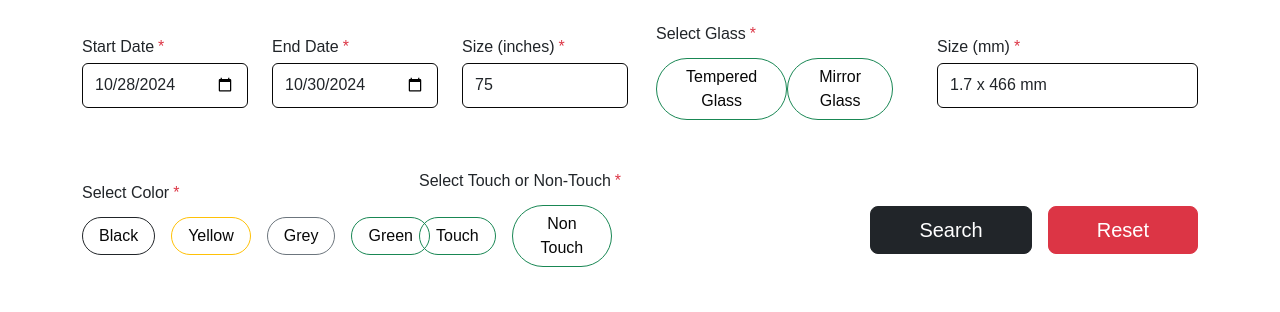
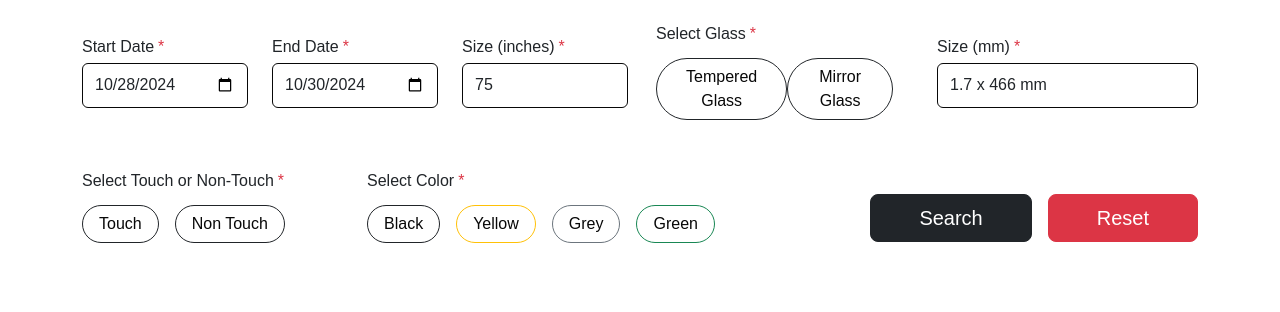
Before and after one commit to singhashwani003/citylight, a plain HTML site: page sale.html in a window 1280 px wide. Shown: the part 261-573 px from the top of the page. Drawn offline with nearby package versions, Linux system fonts and the light colour scheme; a web font is replaced by a local one.

Commit message:
today update

```diff
--- a/sale.html
+++ b/sale.html
@@ -34,10 +34,10 @@
               <a class="nav-link ps-0" href="./index.html">Home</a>
             </li>
             <li class="nav-item">
-              <a class="nav-link" href="./rent.html">Rent</a>
+              <a class="nav-link active" href="./rent.html">Sale</a>
             </li>
             <li class="nav-item">
-              <a class="nav-link active" href="./sale.html">Sale</a>
+              <a class="nav-link" href="./sale.html">Sale</a>
             </li>
             <!-- <li class="nav-item">
               <a class="nav-link" href="./contact.html">Contact Us</a>
@@ -118,12 +118,12 @@
                 <label class="mr-sm-2 selection text-dark mb-2 pb-1">Select Glass<span class="text-danger ps-1">*</span></label>
                 <div class="d-flex align-items-center justify-content-between pb-4">
                     <div class=" ">
-                        <input type="checkbox" class="btn-check" name="options" id="option3" autocomplete="off">
-                        <label class="btn btn-outline-success rounded-pill font-weight-medium px-3" for="option3">Tempered Glass</label>
+                        <input type="radio" class="btn-check" name="options3" id="option3" autocomplete="off">
+                        <label class="btn btn-outline-dark rounded-pill font-weight-medium px-3" for="option3">Tempered Glass</label>
                     </div>
                     <div class="pe-3">
-                        <input type="checkbox" class="btn-check" name="options" id="option4" autocomplete="off">
-                        <label class="btn btn-outline-success rounded-pill font-weight-medium px-3" for="option4">Mirror Glass</label>
+                        <input type="radio" class="btn-check" name="options3" id="option4" autocomplete="off">
+                        <label class="btn btn-outline-dark rounded-pill font-weight-medium px-3" for="option4">Mirror Glass</label>
                     </div>
                 </div>
             </div>
@@ -144,36 +144,37 @@
                 </form>
             </div>
             <div class="col-lg-3 col-sm-12">
+                <label class="mr-sm-2 selection text-dark mb-2 pb-1">Select Touch or Non-Touch<span class="text-danger ps-1">*</span></label>
+                <div class="d-flex align-items-center justify-content-start pb-4">
+                    <div class="pe-3">
+                        <input type="radio" class="btn-check" name="options1" id="option1" autocomplete="off">
+                        <label class="btn btn-outline-dark rounded-pill font-weight-medium px-3" for="option1">Touch</label>
+                    </div>
+                    <div class="pe-3">
+                        <input type="radio" class="btn-check" name="options1" id="option2" autocomplete="off">
+                        <label class="btn btn-outline-dark rounded-pill font-weight-medium px-3" for="option2">Non Touch</label>
+                    </div>
+                </div>
+            </div>
+            <div class="col-lg-3 col-sm-12">
                 <label class="mr-sm-2 selection text-dark mb-2 pb-1">Select Color<span class="text-danger ps-1">*</span></label>
                 <div class="d-flex align-items-center pb-4 justify-content-start">
                     <div class="pe-3">
-                        <input type="checkbox" class="btn-check" name="options" id="option5" autocomplete="off">
+                        <input type="radio" class="btn-check" name="options" id="option5" autocomplete="off">
                         <label class="btn btn-outline-dark rounded-pill font-weight-medium px-3" for="option5">Black</label>
                     </div>
                     <div class="pe-3">
-                        <input type="checkbox" class="btn-check" name="options" id="option6" autocomplete="off">
+                        <input type="radio" class="btn-check" name="options" id="option6" autocomplete="off">
                         <label class="btn btn-outline-warning rounded-pill font-weight-medium px-3" for="option6">Yellow</label>
                     </div>
                     <div class="pe-3">
-                        <input type="checkbox" class="btn-check" name="options" id="option7" autocomplete="off">
+                        <input type="radio" class="btn-check" name="options" id="option7" autocomplete="off">
+
                         <label class="btn btn-outline-secondary rounded-pill font-weight-medium px-3" for="option7">Grey</label>
                     </div>
                     <div class="pe-3">
-                        <input type="checkbox" class="btn-check" name="options" id="option8" autocomplete="off">
+                        <input type="radio" class="btn-check" name="options" id="option8" autocomplete="off">
                         <label class="btn btn-outline-success rounded-pill font-weight-medium px-3" for="option8">Green</label>
-                    </div>
-                </div>
-            </div>
-            <div class="col-lg-3 col-sm-12 ps-5">
-                <label class="mr-sm-2 selection text-dark mb-2 ps-3 pb-1">Select Touch or Non-Touch<span class="text-danger ps-1">*</span></label>
-                <div class="d-flex align-items-center justify-content-start pb-4 ps-3">
-                    <div class="pe-3">
-                        <input type="checkbox" class="btn-check" name="options" id="option1" autocomplete="off">
-                        <label class="btn btn-outline-success rounded-pill font-weight-medium px-3" for="option1">Touch</label>
-                    </div>
-                    <div class="pe-3">
-                        <input type="checkbox" class="btn-check" name="options" id="option2" autocomplete="off">
-                        <label class="btn btn-outline-success rounded-pill font-weight-medium px-3" for="option2">Non Touch</label>
                     </div>
                 </div>
             </div>
@@ -350,7 +351,7 @@
                 <div class="col-sm-12 col-md-6 col-lg-3 col-xl-3">
                     <h4 class="mkd-widget-title">Customer Service</h4>
                     <ul class="menu ps-0">
-                        <li  class="menu-item menu-item-type-post_type menu-item-object-page menu-item-1737"><a href="#">Help &amp; Contact Us</a></li>
+                        <li  class="menu-item menu-item-type-post_type menu-item-object-page menu-item-1737"><a href="#">Help &amp; FAQs</a></li>
                         <li  class="menu-item menu-item-type-post_type menu-item-object-page menu-item-1739"><a href="#">Returns &amp; Refunds</a></li>
                         <li  class="menu-item menu-item-type-post_type menu-item-object-page menu-item-1743"><a href="#">Online Stores</a></li>
                         <li  class="menu-item menu-item-type-post_type menu-item-object-page menu-item-1738"><a href="#">Terms &amp; Conditions</a></li>
@@ -359,10 +360,10 @@
                 <div class="col-sm-12 col-md-6 col-lg-3 col-xl-3">
                     <h4 class="mkd-widget-title">Company</h4>
                     <ul class="menu ps-0">
-                        <li class="menu-item menu-item-type-post_type menu-item-object-page menu-item-1745"><a href="#">What We Do</a></li>
-                        <li class="menu-item menu-item-type-post_type menu-item-object-page menu-item-1767"><a href="#">Available Services</a></li>
-                        <li class="menu-item menu-item-type-post_type menu-item-object-page menu-item-1751"><a href="#">Latest Posts</a></li>
-                        <li class="menu-item menu-item-type-post_type menu-item-object-page menu-item-1753"><a href="#">FAQs</a></li>
+                        <li class="menu-item menu-item-type-post_type menu-item-object-page menu-item-1745"><a href="#">Contact Us</a></li>
+                        <li class="menu-item menu-item-type-post_type menu-item-object-page menu-item-1767"><a href="#">About Us</a></li>
+                        <li class="menu-item menu-item-type-post_type menu-item-object-page menu-item-1751"><a href="#">What we do</a></li>
+                        <li class="menu-item menu-item-type-post_type menu-item-object-page menu-item-1753"><a href="#">Available services</a></li>
                     </ul>
                 </div>
                 <div class="col-sm-12 col-md-6 col-lg-3 col-xl-3">
```
